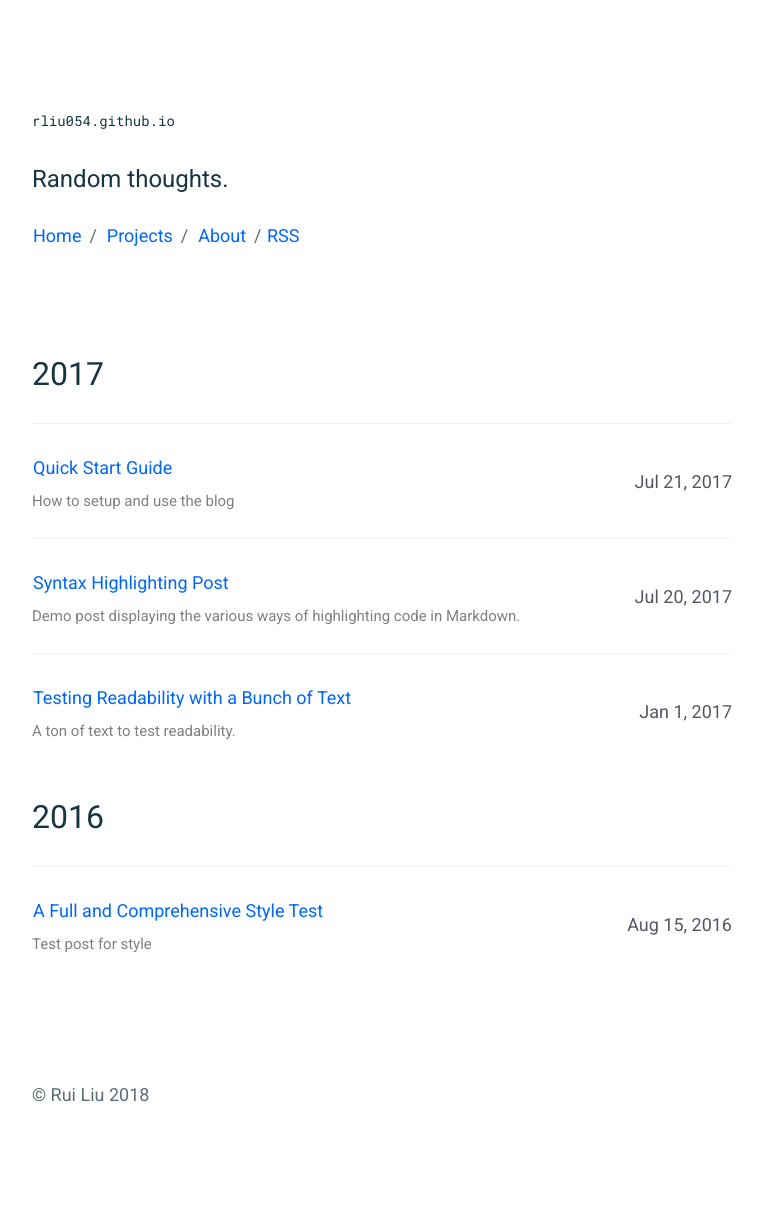
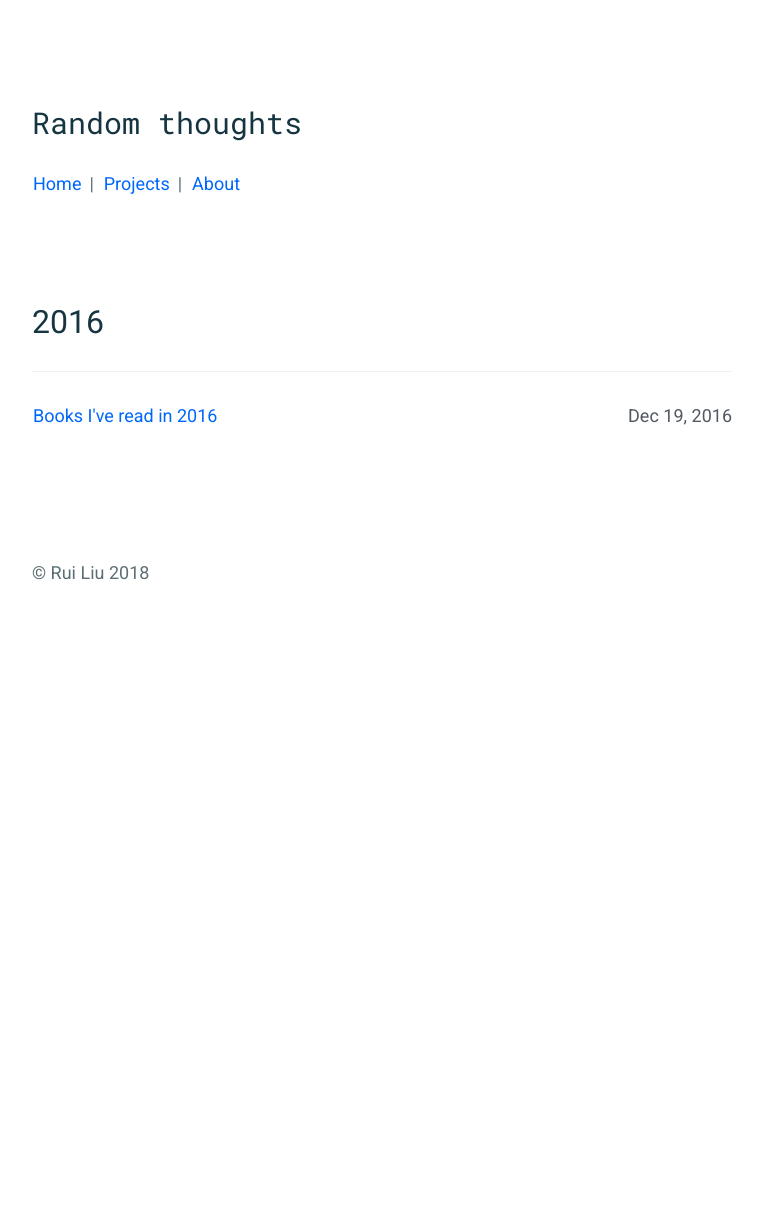
Before and after one commit to rliu054/rliu054.github.io, a Jekyll site: the page built from index.html, in a window 1280 px wide. Shown: the whole page, without its empty margins (258-1021 px from the left). Built offline with Jekyll 4.4.1, drawn with Linux system fonts in a browser that asks for light colours; after the commit the page ends 900 px from its top, so only the background shows below that; part of the change alters nothing that is shown.

Commit message:
A few more customizations.

````diff
--- a/_config.yml
+++ b/_config.yml
@@ -1,14 +1,13 @@
 # Site settings
-title:
+title: Random thoughts
 description: >
-  Random thoughts.
 
 author: Rui Liu
 email:
-twitter_username:
-github_username:
+twitter_username: rliu054
+github_username: rliu054
 
-baseurl: "/blog" # the subpath of your site, e.g. /blog
+baseurl: "" # the subpath of your site, e.g. /blog
 url: "https://ruiliu.me" # the base hostname & protocol for your site
 
 google_analytics_id: UA-1111111111-1
--- a/_includes/header.html
+++ b/_includes/header.html
@@ -6,6 +6,6 @@
   <p>
     <a href="{{ "/" | prepend: site.baseurl }}">Home</a><span
           class="u-separate"></span> <a href="{{ "/projects/" | prepend:
-          site.baseurl }}">Projects</a><span class="u-separate"></span> <a href="{{ "/about/" | prepend: site.baseurl }}">About</a><span class="u-separate"></span><a href="{{ "/feed.xml" | prepend: site.baseurl }}">RSS</a>
+          site.baseurl }}">Projects</a><span class="u-separate"></span> <a href="{{ "/about/" | prepend: site.baseurl }}">About</a>
   </p>
 </header>
--- a/_posts/2016-08-15-style-test.md
+++ /dev/null
@@ -1,115 +0,0 @@
----
-layout: post
-title: "A Full and Comprehensive Style Test"
-description: "Test post for style"
-date: 2016-08-15
-tags: test, style
-comments: true
----
-
-Below is just about everything you'll need to style in the theme. Check the [source code](https://raw.githubusercontent.com/mkchoi212/paper-jekyll-theme/master/_posts/2016-08-15-style-test.md) to see the many embedded elements within paragraphs.
-
----
-
-## 1. Header
-
-# Header 1
-
-## Header 2
-
-### Header 3
-
-#### Header 4
-
-##### Header 5
-
-###### Header 6
-
-### 1-1. Header Alignment
-
-##### Left(Default)
-
-##### Center
-{: .center}
-
-##### Right
-{: .right}
-
-## 2. Body Text
-
-Lorem ipsum dolor sit amet, [test link](https://www.google.com) adipiscing elit. **This is strong.** Nullam dignissim convallis est. Quisque aliquam. *This is emphasized.* Donec faucibus. Nunc iaculis suscipit dui. 5<sup>3</sup> = 125. Water is H<sub>2</sub>O. Nam sit amet sem. Aliquam libero nisi, imperdiet at, tincidunt nec, gravida vehicula, nisl. <u>Underline</u>. Maecenas ornare tortor. Donec sed tellus eget `COPY filename` sapien fringilla nonummy. Mauris a ante. Suspendisse quam sem, consequat at, <del>Dinner’s at 5:00.</del> commodo vitae, feugiat in, nunc. Morbi imperdiet augue <mark>mark element</mark> quis tellus.
-
-## 3. Images
-
-![Large example image](http://placehold.it/800x400 "Large example image")
-
-![Medium example image](http://placehold.it/400x200 "Medium example image")
-![Small example image](http://placehold.it/200x200 "Small example image")
-
-### 3-1. Image Alignment
-
-![Center example image](http://placehold.it/200x200 "Center")
-{: .center}
-
-## 4. Blockquotes
-
-> Lorem ipsum dolor sit amet, test link adipiscing elit. Nullam dignissim convallis est. Quisque aliquam.
-
-## 5. List Types
-
-### Unordered List
-
-* Lorem ipsum dolor sit amet, consectetur adipiscing elit.
-* Nam ultrices nunc in nisi pellentesque ultricies. Cras scelerisque ipsum in ante laoreet viverra. Pellentesque eget quam et augue molestie tincidunt ac ut ex. Sed quis velit vulputate, rutrum nisl sit amet, molestie neque. Vivamus sed augue at turpis suscipit fringilla.
-* Integer pretium nisl vitae justo aliquam, at varius nisi blandit.
-  1. Nunc vehicula nulla ac odio gravida vestibulum sed nec mauris.
-  2. Duis at diam eget arcu dapibus consequat.
-* Etiam vel elit in purus iaculis pretium.
-
-### Ordered List
-
-1. Quisque ullamcorper leo non ex pretium, in fermentum libero imperdiet.
-2. Donec eu nulla euismod, rhoncus ipsum nec, faucibus elit.
-3. Nam blandit purus gravida, accumsan sem in, lacinia orci.
-  * Duis congue dui nec nisi posuere, at luctus velit semper.
-  * Suspendisse in lorem id lacus elementum pretium nec vel nibh.
-4. Aliquam eget ipsum laoreet, maximus risus vitae, iaculis leo.
-
-### Definition Lists
-
-kramdown
-: A Markdown-superset converter
-
-Maruku
-: Another Markdown-superset converter
-
-## 6. Tables
-
-| Header1 | Header2 | Header3 |
-|:--------|:-------:|--------:|
-| cell1   | cell2   | cell3   |
-| cell4   | cell5   | cell6   |
-|----
-| cell1   | cell2   | cell3   |
-| cell4   | cell5   | cell6   |
-|=====
-| Foot1   | Foot2   | Foot3
-
-
-## 7. Code Snippets
-
-### Highlighted Code Blocks
-
-```css
-#container {
-  float: left;
-  margin: 0 -240px 0 0;
-  width: 100%;
-}
-```
-
-### Standard code block
-
-    <div id="awesome">
-      <p>This is great isn't it?</p>
-    </div>
--- /dev/null
+++ b/_posts/2016-12-19-books-ive-read-in-2016.md
@@ -0,0 +1,28 @@
+---
+layout: post
+title: "Books I've read in 2016"
+description: ""
+category: "books"
+tags: []
+---
+
+## The effective engineer
+
+Fantastic book. I've been following Edmond's [blog](http://www.theeffectiveengineer.com/blog) and was often amazed by his unique insights. To achieve a successful career, you must relentlessly find leverage to make a bigger impact. Whether it be automate as much as you can, focus on high leverage activities, optimize for learning, minimize your burden.
+
+## The Go Programming Language
+Good introduction book on Go. I've been watching Go for quite some time and built several side projects. It's great for server-side development, it's a compiled language with great speed, I particularly like `gofmt` tool and I use it to format my code on every save.
+
+It's also an opinionated in many ways, the OO concept in Go is different than most popular OO languages. The native concurrency support and channels are what really make it shine.
+
+I'm going to build more projects with Go to explore its full power.
+
+## Web Scalability for Startup Engineers
+A fantastic book on scalability, it touches all aspects of the stack and give your an overview of what are the pinpoints and challenges. Very solid advice.
+
+Though the best advice I get is: your startup probably won't grow to this scale so don't worry about this and just use AWS :). I think it's absolutely true for 90% of startups. Of course it's great you build software with scalability in mind from the very beginning, however it could drain lots of your engineering efforts if you're still trying to make a profit for your business. AWS makes a lot of sense in this case, only when you've grown beyond a certain threshold should you worry about building your own solution.
+
+## Make It Stick: The Science of Successful Learning
+I decided to pick up this book because Edmond mentioned a few times in his blog, so I figured why not read it in its entirety? Turns out to be a good investment of my time.
+
+We read a lot ideas every day, but very few of those **sticks** to our brain, there're scientific evident that techniques like active retrieval can drastically boost your learning outcomes.
--- a/_posts/2017-01-01-readability.md
+++ /dev/null
@@ -1,45 +0,0 @@
----
-layout: post
-title: "Testing Readability with a Bunch of Text"
-description: "A ton of text to test readability."
-date: 2017-01-01
-tags: sample post, readability, test, intro
-comments: true
----
-
-Portland in shoreditch Vice, labore typewriter pariatur hoodie fap sartorial Austin. Pinterest literally occupy Schlitz forage. Odio ad blue bottle vinyl, 90's narwhal commodo bitters pour-over nostrud. Ugh est hashtag in, fingerstache adipisicing laboris esse Pinterest shabby chic Portland. Shoreditch bicycle rights anim, flexitarian laboris put a bird on it vinyl cupidatat narwhal. Hashtag artisan skateboard, flannel Bushwick nesciunt salvia aute fixie do plaid post-ironic dolor McSweeney's. Cliche pour-over chambray nulla four loko skateboard sapiente hashtag.
-
-Vero laborum commodo occupy. Semiotics voluptate mumblecore pug. Cosby sweater ullamco quinoa ennui assumenda, sapiente occupy delectus lo-fi. Ea fashion axe Marfa cillum aliquip. Retro Bushwick keytar cliche. Before they sold out sustainable gastropub Marfa readymade, ethical Williamsburg skateboard brunch qui consectetur gentrify semiotics. Mustache cillum irony, fingerstache magna pour-over keffiyeh tousled selfies.
-
-## Cupidatat 90's lo-fi authentic try-hard
-
-In pug Portland incididunt mlkshk put a bird on it vinyl quinoa. Terry Richardson shabby chic +1, scenester Tonx excepteur tempor fugiat voluptate fingerstache aliquip nisi next level. Farm-to-table hashtag Truffaut, Odd Future ex meggings gentrify single-origin coffee try-hard 90's.
-
-* Sartorial hoodie
-* Labore viral forage
-* Tote bag selvage
-* DIY exercitation et id ugh tumblr church-key
-
-Incididunt umami sriracha, ethical fugiat VHS ex assumenda yr irure direct trade. Marfa Truffaut bicycle rights, kitsch placeat Etsy kogi asymmetrical. Beard locavore flexitarian, kitsch photo booth hoodie plaid ethical readymade leggings yr.
-
-Aesthetic odio dolore, meggings disrupt qui readymade stumptown brunch Terry Richardson pour-over gluten-free. Banksy american apparel in selfies, biodiesel flexitarian organic meh wolf quinoa gentrify banjo kogi. Readymade tofu ex, scenester dolor umami fingerstache occaecat fashion axe Carles jean shorts minim. Keffiyeh fashion axe nisi Godard mlkshk dolore. Lomo you probably haven't heard of them eu non, Odd Future Truffaut pug keytar meggings McSweeney's Pinterest cred. Etsy literally aute esse, eu bicycle rights qui meggings fanny pack. Gentrify leggings pug flannel duis.
-
-## Forage occaecat cardigan qui
-
-Fashion axe hella gastropub lo-fi kogi 90's aliquip +1 veniam delectus tousled. Cred sriracha locavore gastropub kale chips, iPhone mollit sartorial. Anim dolore 8-bit, pork belly dolor photo booth aute flannel small batch. Dolor disrupt ennui, tattooed whatever salvia Banksy sartorial roof party selfies raw denim sint meh pour-over. Ennui eu cardigan sint, gentrify iPhone cornhole.
-
-> Whatever velit occaecat quis deserunt gastropub, leggings elit tousled roof party 3 wolf moon kogi pug blue bottle ea. Fashion axe shabby chic Austin quinoa pickled laborum bitters next level, disrupt deep v accusamus non fingerstache.
-
-Tote bag asymmetrical elit sunt. Occaecat authentic Marfa, hella McSweeney's next level irure veniam master cleanse. Sed hoodie letterpress artisan wolf leggings, 3 wolf moon commodo ullamco. Anim occupy ea labore Terry Richardson. Tofu ex master cleanse in whatever pitchfork banh mi, occupy fugiat fanny pack Austin authentic. Magna fugiat 3 wolf moon, labore McSweeney's sustainable vero consectetur. Gluten-free disrupt enim, aesthetic fugiat jean shorts trust fund keffiyeh magna try-hard.
-
-## Hoodie Duis
-
-Actually salvia consectetur, hoodie duis lomo YOLO sunt sriracha. Aute pop-up brunch farm-to-table odio, salvia irure occaecat. Sriracha small batch literally skateboard. Echo Park nihil hoodie, aliquip forage artisan laboris. Trust fund reprehenderit nulla locavore. Stumptown raw denim kitsch, keffiyeh nulla twee dreamcatcher fanny pack ullamco 90's pop-up est culpa farm-to-table. Selfies 8-bit do pug odio.
-
-### Thundercats Ho!
-
-Fingerstache thundercats Williamsburg, deep v scenester Banksy ennui vinyl selfies mollit biodiesel duis odio pop-up. Banksy 3 wolf moon try-hard, sapiente enim stumptown deep v ad letterpress. Squid beard brunch, exercitation raw denim yr sint direct trade. Raw denim narwhal id, flannel DIY McSweeney's seitan. Letterpress artisan bespoke accusamus, meggings laboris consequat Truffaut qui in seitan. Sustainable cornhole Schlitz, twee Cosby sweater banh mi deep v forage letterpress flannel whatever keffiyeh. Sartorial cred irure, semiotics ethical sed blue bottle nihil letterpress.
-
-Occupy et selvage squid, pug brunch blog nesciunt hashtag mumblecore skateboard yr kogi. Ugh small batch swag four loko. Fap post-ironic qui tote bag farm-to-table american apparel scenester keffiyeh vero, swag non pour-over gentrify authentic pitchfork. Schlitz scenester lo-fi voluptate, tote bag irony bicycle rights pariatur vero Vice freegan wayfarers exercitation nisi shoreditch. Chambray tofu vero sed. Street art swag literally leggings, Cosby sweater mixtape PBR lomo Banksy non in pitchfork ennui McSweeney's selfies. Odd Future Banksy non authentic.
-
-Aliquip enim artisan dolor post-ironic. Pug tote bag Marfa, deserunt pour-over Portland wolf eu odio intelligentsia american apparel ugh ea. Sunt viral et, 3 wolf moon gastropub pug id. Id fashion axe est typewriter, mlkshk Portland art party aute brunch. Sint pork belly Cosby sweater, deep v mumblecore kitsch american apparel. Try-hard direct trade tumblr sint skateboard. Adipisicing bitters excepteur biodiesel, pickled gastropub aute veniam.
--- a/_posts/2017-07-20-code-highlighting.md
+++ /dev/null
@@ -1,75 +0,0 @@
----
-layout: post
-title: "Syntax Highlighting Post"
-description: "Demo post displaying the various ways of highlighting code in Markdown."
-date: 2017-07-20
-tags: sample post, code, highlighting
-comments: true
----
-
-
-Syntax highlighting is a feature that displays source code, in different colors and fonts according to the category of terms. This feature facilitates writing in a structured language such as a programming language or a markup language as both structures and syntax errors are visually distinct. Highlighting does not affect the meaning of the text itself; it is intended only for human readers.[^1]
-
-[^1]: <http://en.wikipedia.org/wiki/Syntax_highlighting>
-
-### Highlighted Code Blocks
-
-To modify styling and highlight colors edit `/_sass/_highlighter.scss`.
-
-
-```css
-#container {
-    float: left;
-    margin: 0 -240px 0 0;
-    width: 100%;
-}
-```
-
-```html
-{% raw %}<nav class="pagination" role="navigation">
-    {% if page.previous %}
-        <a href="{{ site.url }}{{ page.previous.url }}" class="btn" title="{{ page.previous.title }}">Previous article</a>
-    {% endif %}
-    {% if page.next %}
-        <a href="{{ site.url }}{{ page.next.url }}" class="btn" title="{{ page.next.title }}">Next article</a>
-    {% endif %}
-</nav><!-- /.pagination -->{% endraw %}
-```
-
-```ruby
-module Jekyll
-  class TagIndex < Page
-    def initialize(site, base, dir, tag)
-      @site = site
-      @base = base
-      @dir = dir
-      @name = 'index.html'
-      self.process(@name)
-      self.read_yaml(File.join(base, '_layouts'), 'tag_index.html')
-      self.data['tag'] = tag
-      tag_title_prefix = site.config['tag_title_prefix'] || 'Tagged: '
-      tag_title_suffix = site.config['tag_title_suffix'] || '&#8211;'
-      self.data['title'] = "#{tag_title_prefix}#{tag}"
-      self.data['description'] = "An archive of posts tagged #{tag}."
-    end
-  end
-end
-```
-
-
-### Standard Code Block
-
-    {% raw %}<nav class="pagination" role="navigation">
-        {% if page.previous %}
-            <a href="{{ site.url }}{{ page.previous.url }}" class="btn" title="{{ page.previous.title }}">Previous article</a>
-        {% endif %}
-        {% if page.next %}
-            <a href="{{ site.url }}{{ page.next.url }}" class="btn" title="{{ page.next.title }}">Next article</a>
-        {% endif %}
-    </nav><!-- /.pagination -->{% endraw %}
-
-### GitHub Gist Embed
-
-An example of a Gist embed below.
-
-<script src="https://gist.github.com/mmistakes/43a355923921d22cd993.js"></script>
--- a/_posts/2017-07-21-quick-start.md
+++ /dev/null
@@ -1,75 +0,0 @@
----
-layout: post
-title: "Quick Start Guide"
-description: "How to setup and use the blog"
-date: 2017-07-21
-tags: jekyll
-comments: true
----
-
-<script async defer src="https://buttons.github.io/buttons.js"></script>
-
-<p align="center">
-  <img src="https://deadbeef.me/paper-jekyll-theme/assets/paper-cover-photo.png">
-  <p align="center">
-     A minimalistic Jekyll Theme
-     <br>
-     <br>
-     <a class="no-hov" href="https://travis-ci.org/mkchoi212/paper-jekyll-theme"><img src="https://travis-ci.org/mkchoi212/paper-jekyll-theme.svg?branch=master"></a>
-     <a class="no-hov" href="https://raw.githubusercontent.com/mkchoi212/paper-jekyll-theme/master/LICENSE"><img src="https://img.shields.io/badge/license-MIT-blue.svg"></a>
-     <br><br>
-     <a class="github-button" href="https://github.com/mkchoi212/paper-jekyll-theme" data-size="large" data-show-count="true" aria-label="Star mkchoi212/paper-jekyll-theme on GitHub">Stars</a>
-  </p>
-</p>
-<br>
-
-Paper is a minimal Jekyll theme. Perfect for hosting your personal site, blog, or portfolio on GitHub or self-hosting on your own server. The styling is purposely minimalistic so that you can add your own flare to the website.
-
-I'm currently using this theme on my [personal blog](https://www.deadbeef.me).
-
-## Features
-- Compatible with Jekyll 3.x and Github Pages
-- Live local reloading for faster development
-- **Responsive layout** built-in
-- Supports Jekyll's built-in Sass/SCSS preprocessor
-- Supports **Google Analytics**
-- Supports **Disqus** for commenting
-- Minimum Dependencies
-- Rakefile for automation
-    - `rake check`    - Check links/html files of the generated site
-    - `rake clean`    - Clean up generated site
-    - `rake post`     - Begin a new post in `./_posts`
-    - `rake preview`  - Preview with livereload on local machine
-
-## Usage
-```
-git clone https://github.com/mkchoi212/paper-jekyll-theme.git
-bundle install
-rake preview
-```
-
-Then, go to your favorite brower and type in the address `http://127.0.0.1:YOUR_PORT_NUM_HERE` to preview your website.
-
-### Customization
-To customize various details - title/description of the website, your SNS accout names, etc - edit the `_config.yml` file.
-
-### Adding posts
-```
-rake post title="A Title" [date="2012-02-09"] [tags=[tag1,tag2]] [category="category"]
-```
-This will create a markdown file in the default folder where all posts are stored in Jekyll; `_post`.
-
-If you wish to **change the directory where posts are saved**, go to the `Rakefile` and edit the `CONFIG = { 'posts': CUSTOM_PATH_HERE }`. This will allow `rake post` to know where to save the new posts to.
-
-The **drafts** you are working on can be saved in the `_drafts` directory. When you push your code to the server, files in this directory will NOT be included to the list o posts.
-
-# Licnese
-The MIT License (MIT)
-
-Copyright (c) 2017 Mike JS. Choi
-
-Permission is hereby granted, free of charge, to any person obtaining a copy of this software and associated documentation files (the "Software"), to deal in the Software without restriction, including without limitation the rights to use, copy, modify, merge, publish, distribute, sublicense, and/or sell copies of the Software, and to permit persons to whom the Software is furnished to do so, subject to the following conditions:
-
-The above copyright notice and this permission notice shall be included in all copies or substantial portions of the Software.
-
-THE SOFTWARE IS PROVIDED "AS IS", WITHOUT WARRANTY OF ANY KIND, EXPRESS OR IMPLIED, INCLUDING BUT NOT LIMITED TO THE WARRANTIES OF MERCHANTABILITY, FITNESS FOR A PARTICULAR PURPOSE AND NONINFRINGEMENT. IN NO EVENT SHALL THE AUTHORS OR COPYRIGHT HOLDERS BE LIABLE FOR ANY CLAIM, DAMAGES OR OTHER LIABILITY, WHETHER IN AN ACTION OF CONTRACT, TORT OR OTHERWISE, ARISING FROM, OUT OF OR IN CONNECTION WITH THE SOFTWARE OR THE USE OR OTHER DEALINGS IN THE SOFTWARE.
--- a/_sass/base/_reset.scss
+++ b/_sass/base/_reset.scss
@@ -106,7 +106,7 @@ a {
       left: 0;
       bottom: 0;
       background-color: $c-accent__blue;
-      transition: all ease 0.3s;
+      // transition: all ease 0.3s;
     }
 
     &:hover {
--- a/_sass/helpers/_mixins.scss
+++ b/_sass/helpers/_mixins.scss
@@ -66,7 +66,7 @@
 }
 
 @mixin fs--code {
-    font-size: 1.4rem;
+    font-size: 3rem;
     line-height: 1.5;
 }
 
--- a/_sass/utilities/_separator.scss
+++ b/_sass/utilities/_separator.scss
@@ -7,6 +7,6 @@
     margin-left: .25rem;
     color: $c-base__01;
     &:after {
-        content: '\00a0/';
+        content: '\00a0|';
     }
 }
````
Also changed, not shown: 1 other file.
